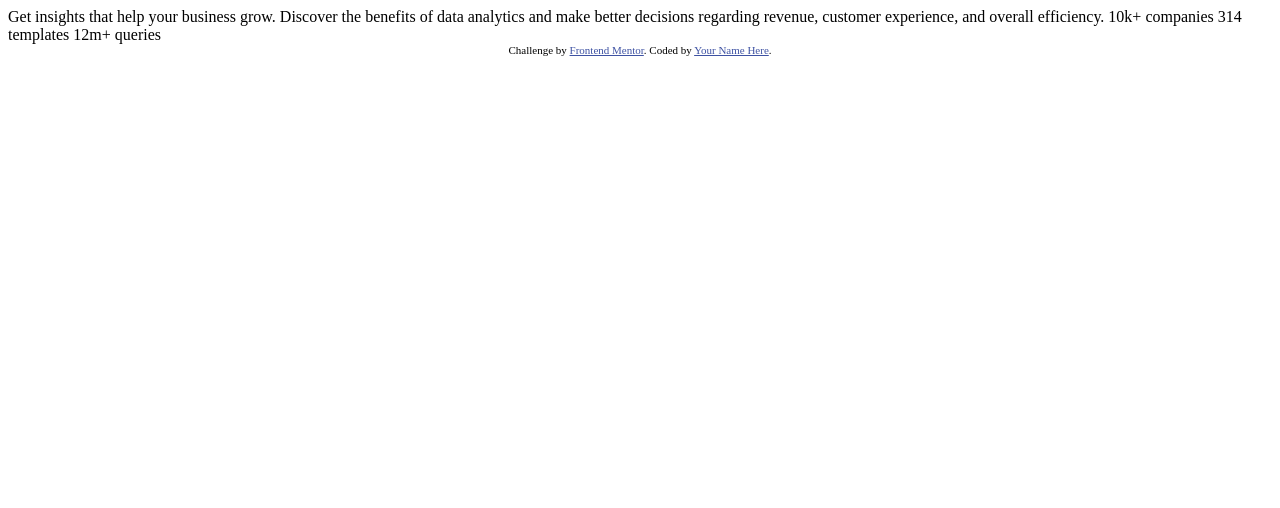
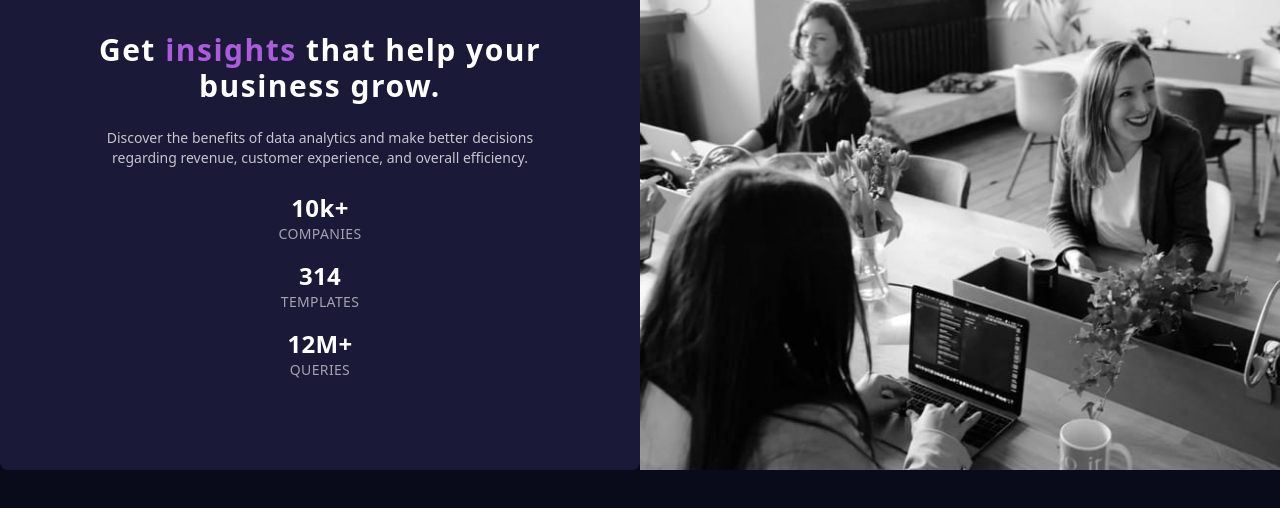
Before and after one commit to emparker/stats-preview-card-component-main, a website: page index.html in a window 1280 px wide. Drawn offline with Linux system fonts and the light colour scheme.

Commit message:
Finishes tailwindcss challenge and deployed on netlify

```diff
--- /dev/null
+++ b/css/input.css
@@ -0,0 +1,5 @@
+@tailwind base;
+
+@tailwind components;
+
+@tailwind utilities;
--- /dev/null
+++ b/css/styles.css
@@ -0,0 +1,5 @@
+/* @import "tailwindcss/base";
+
+@import "tailwindcss/components";
+
+@import "tailwindcss/utilities"; */
--- /dev/null
+++ b/css/tailwind.config.js
@@ -0,0 +1,30 @@
+module.exports = {
+  future: {
+    // removeDeprecatedGapUtilities: true,
+    // purgeLayersByDefault: true,
+  },
+  content: [
+    './**/*.{html,js}'
+  ],
+  purge: [],
+  theme: {
+    colors: {
+      veryDrkBlue: 'hsl(277, 64%, 61%)',
+      drkBlueTwo: 'hsl(244, 38%, 16%)',
+      softViolet: 'hsla(0, 0%, 100%, 0.6)',
+      white: 'hsl(0, 0%, 100%)',
+      whiteTransp: 'hsla(0, 0%, 100%, 0.75)',
+      whiteTranspTwo: 'hsla(0, 0%, 100%, 0.6)',
+    },
+    fontFamily: {
+
+    },
+    extend: {},
+
+  },
+  variants: {},
+  plugins: [
+    require('tailwindcss'),
+    require('autoprefixer'),
+  ],
+}
--- a/index.html
+++ b/index.html
@@ -5,29 +5,47 @@
   <meta name="viewport" content="width=device-width, initial-scale=1.0"> <!-- displays site properly based on user's device -->
 
   <link rel="icon" type="image/png" sizes="32x32" href="./images/favicon-32x32.png">
-
   <title>Frontend Mentor | Stats preview card component</title>
 
-  <!-- Feel free to remove these styles or customise in your own stylesheet 👍 -->
   <style>
-    .attribution { font-size: 11px; text-align: center; }
     .attribution a { color: hsl(228, 45%, 44%); }
   </style>
+
+  <link href="./dist/output.css" rel="stylesheet" >
 </head>
-<body>
 
-  Get insights that help your business grow.
+<body class='bg-very-drk-blue '>
+  <div class='grid max-w-md mx-auto md:max-w-2xl lg:max-w-full lg:grid-cols-2'>
 
-  Discover the benefits of data analytics and make better decisions regarding revenue, customer
-  experience, and overall efficiency.
+    <!-- <div class='w-96 mx-auto sm:max-w-xl lg:p-0'> -->
+      <div class='h-80 pb-0 overflow-hidden relative lg:hidden'>
+        <img class='absolute inset-0 rounded-t-lg h-full w-full object-cover object-center' src='./images/image-header-mobile.jpg' alt='board-meeting' />
+        <div class='absolute inset-0 bg-soft-violet rounded-t-lg bg-opacity-60'></div>
+      </div>
 
-  10k+ companies
-  314 templates
-  12m+ queries
+      <div class='flex flex-col px-8 py-6 pt-8 bg-drk-blue-two rounded-b-lg lg:m-0'>
+        <div class='mb-6 text-center text-2xl font-bold tracking-wider text-white md:text-3xl'>
+          <p>Get <span class='text-soft-violet'>insights </span>that help your business grow.</p>
+        </div>
 
-  <div class="attribution">
-    Challenge by <a href="https://www.frontendmentor.io?ref=challenge" target="_blank">Frontend Mentor</a>.
-    Coded by <a href="#">Your Name Here</a>.
+        <p class='px-8 py-6 pt-0 text-center text-sm font-medium leading-relaxed text-white-transp md:text-lg md:font-light lg:text-sm lg:font-light'>
+          Discover the benefits of data analytics and make better decisions <br/> regarding revenue, customer
+          experience, and overall efficiency.
+        </p>
+
+        <div class='grid grid-cols-1 gap-4 py-8 px-8 pt-0 text-center'>
+          <span class='text-white-transp-two font-light text-sm tracking-wide'><strong class='text-2xl font-bold text-white'>10k+</strong> <br/> COMPANIES</span>
+          <span class='text-white-transp-two font-light text-sm tracking-wide'><strong class='text-2xl font-bold text-white'>314</strong> <br/> TEMPLATES</span>
+          <span class='text-white-transp-two font-light text-sm tracking-wide'><strong class='text-2xl font-bold text-white'>12M+</strong> <br/> QUERIES</span>
+        </div>
+      </div>
+    <!-- </div> -->
+
+    <div class='hidden lg:block'>
+      <img class='lg:mx-0 inset-0 object-cover h-full' src='./images/image-header-mobile.jpg' alt='board-meeting' />
+      <div class='lg:inset-0 bg-soft-violet bg-opacity-60'></div>
+    </div>
+
   </div>
 </body>
 </html>
--- /dev/null
+++ b/postcss.config.js
@@ -0,0 +1,6 @@
+module.exports = {
+  plugins: {
+    tailwindcss: {},
+    autoprefixer: {},
+  },
+}
--- /dev/null
+++ b/tailwind.config.js
@@ -0,0 +1,24 @@
+// const colors = require('tailwindcss/colors')
+// const defaultTheme = require('tailwindcss/defaultTheme');
+
+module.exports = {
+  content: [
+    './index.html',
+    // './**/*.{html,js}',
+  ],
+  theme: {
+    // ...defaultTheme,
+    extend: {
+      colors: {
+        'very-drk-blue': 'hsl(233, 47%, 7%)',
+        'drk-blue-two': 'hsl(244, 38%, 16%)',
+        'soft-violet': 'hsl(277, 64%, 61%)',
+        'white': 'hsl(0, 0%, 100%)',
+        'white-transp': 'hsla(0, 0%, 100%, 0.75)',
+        'white-transp-two': 'hsla(0, 0%, 100%, 0.6)',
+      }
+    },
+  },
+  variants: {},
+  plugins: [require('@tailwindcss/typography')],
+}
```
Also changed, not shown: package.json (+11 -2 lines), dist/output.css (added), output.css (added), 2 other files.
